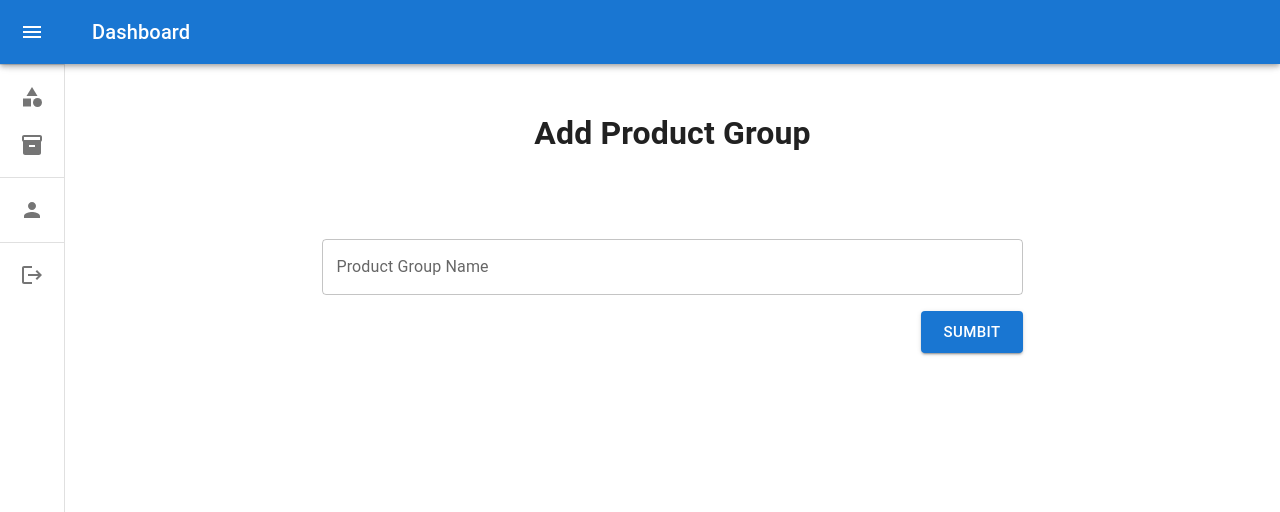
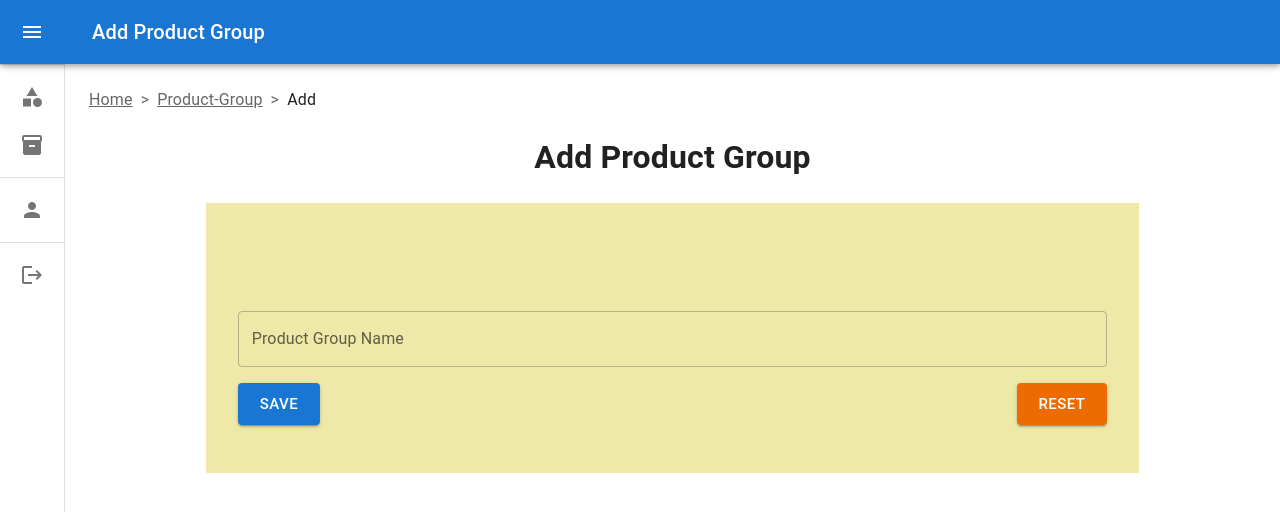
Before and after one commit to shafinmurani/enquiryform, a React (Create React App) app: page /product-group/add in a window 1280 px wide. Shown: the top 512 px of the page. Built offline with nearby package versions, Linux system fonts and the light colour scheme.

Commit message:
Delete Dialog box working Breadcrumbs component working added title prop to drawer component

```diff
--- /dev/null
+++ b/src/components/BreadcrumbsComponent.js
@@ -0,0 +1,36 @@
+import React from "react";
+import { useLocation, Link as RouterLink } from "react-router-dom";
+import { Breadcrumbs, Typography, Link } from "@mui/material";
+
+function toTitleCase(str) {
+  return str.replace(/\b\w+/g, function (s) {
+    return s.charAt(0).toUpperCase() + s.substr(1).toLowerCase();
+  });
+}
+
+export default function BreadcrumbsComponent() {
+  let location = useLocation();
+  const pathnames = location.pathname.split("/").filter((x) => x);
+
+  return (
+    <Breadcrumbs separator=">" aria-label="Breadcrumb">
+      <Link color="inherit" component={RouterLink} to="/">
+        Home
+      </Link>
+      {pathnames.map((value, index) => {
+        const last = index === pathnames.length - 1;
+        const to = `/${pathnames.slice(0, index + 1).join("/")}`;
+
+        return last ? (
+          <Typography color="textPrimary" key={to}>
+            {toTitleCase(value)}
+          </Typography>
+        ) : (
+          <Link color="inherit" component={RouterLink} to="/" key={to}>
+            {toTitleCase(value)}
+          </Link>
+        );
+      })}
+    </Breadcrumbs>
+  );
+}
--- /dev/null
+++ b/src/components/DialogBoxComponent.js
@@ -0,0 +1,16 @@
+import { Dialog, DialogTitle } from "@mui/material";
+
+export default function DialogBoxComponent(props) {
+  const { onClose, open } = props;
+  const handleClose = () => {
+    onClose();
+  };
+
+  return (
+    <Dialog style={props.style} onClose={handleClose} open={open}>
+      <DialogTitle style={{ color: "green" }}>{props.title}</DialogTitle>
+      <p style={{ margin: 20 }}>{props.content}</p>
+      {props.children}
+    </Dialog>
+  );
+}
--- a/src/components/DrawerComponent.js
+++ b/src/components/DrawerComponent.js
@@ -115,7 +115,7 @@ export default function DrawerComponent(props) {
             <MenuIcon />
           </IconButton>
           <Typography variant="h6" noWrap component="div">
-            Dashboard
+            {props.title}
           </Typography>
         </Toolbar>
       </AppBar>
--- a/src/pages/party/Party.js
+++ b/src/pages/party/Party.js
@@ -4,7 +4,7 @@ import DrawerComponent from "../../components/DrawerComponent";
 export default function Party() {
   return (
     <>
-      <DrawerComponent>Party</DrawerComponent>
+      <DrawerComponent title="Party">Party</DrawerComponent>
     </>
   );
 }
--- a/src/pages/product/Product.js
+++ b/src/pages/product/Product.js
@@ -4,7 +4,7 @@ import DrawerComponent from "../../components/DrawerComponent";
 export default function Product() {
   return (
     <>
-      <DrawerComponent>Product</DrawerComponent>
+      <DrawerComponent title="Product">Product</DrawerComponent>
     </>
   );
 }
--- a/src/pages/product_group/AddProductGroup.js
+++ b/src/pages/product_group/AddProductGroup.js
@@ -1,7 +1,14 @@
 import React from "react";
 import DrawerComponent from "../../components/DrawerComponent";
-import { Alert, Button, CircularProgress, TextField } from "@mui/material";
+import {
+  Alert,
+  Button,
+  CircularProgress,
+  TextField,
+
+} from "@mui/material";
 import axios from "axios";
+import BreadcrumbsComponent from "../../components/BreadcrumbsComponent";
 
 export default function AddProductGroup() {
   const [productGroupName, setProductGroupName] = React.useState("");
@@ -29,7 +36,17 @@ export default function AddProductGroup() {
   };
   return (
     <>
-      <DrawerComponent>
+      <DrawerComponent title="Add Product Group">
+    <BreadcrumbsComponent />
+        {/* <Breadcrumbs separator=">" aria-label="breadcrumb">
+          <Link underline="hover" color="inherit" to="/">
+            Home
+          </Link>
+          <Link underline="hover" color="inherit" to="/product-group">
+            Product group
+          </Link>
+          <Typography color="text.primary">Add Product group</Typography>
+        </Breadcrumbs> */}
         <div
           style={{
             display: "flex",
@@ -40,7 +57,15 @@ export default function AddProductGroup() {
         >
           <h1>Add Product Group</h1>
         </div>
-        <div style={{ width: "60%", marginInline: "auto" }}>
+        <div
+          style={{
+            width: "80%",
+            marginInline: "auto",
+            backgroundColor: "#EEE8A9",
+            padding: "3rem",
+            paddingInline: "2rem",
+          }}
+        >
           <div
             style={{
               display: "flex",
@@ -64,20 +89,46 @@ export default function AddProductGroup() {
               onChange={(e) => setProductGroupName(e.target.value)}
               style={{ width: "100%" }}
               label="Product Group Name"
+              value={productGroupName}
             />
+            <div
+              style={{
+                width: "100%",
+                display: "flex",
+                flexDirection: "row",
+                justifyContent: "space-between",
+              }}
+            >
               <Button
                 onClick={submit}
                 disabled={isLoading}
                 size="large"
                 variant="contained"
-              style={{ flex: "2" }}
+                // style={{ flex: "2" }}
               >
                 {isLoading ? (
                   <CircularProgress style={{ color: "white" }} />
                 ) : (
-                "Sumbit"
+                  "Save"
                 )}
               </Button>
+              <Button
+                onClick={() => {
+                  setProductGroupName("");
+                }}
+                disabled={isLoading}
+                size="large"
+                variant="contained"
+                color="warning"
+                // style={{ flex: "2" }}
+              >
+                {isLoading ? (
+                  <CircularProgress style={{ color: "white" }} />
+                ) : (
+                  "Reset"
+                )}
+              </Button>
+            </div>
           </div>
         </div>
       </DrawerComponent>
--- a/src/pages/product_group/ProductGroup.js
+++ b/src/pages/product_group/ProductGroup.js
@@ -1,7 +1,7 @@
 import React, { useEffect } from "react";
 import DrawerComponent from "../../components/DrawerComponent";
-import { Button } from "@mui/material";
-import { Add, Delete } from "@mui/icons-material";
+import { Button, Dialog, DialogTitle, Typography } from "@mui/material";
+import { Add, Delete, Edit } from "@mui/icons-material";
 import { Link } from "react-router-dom";
 import Table from "@mui/material/Table";
 import TableBody from "@mui/material/TableBody";
@@ -11,6 +11,8 @@ import TableHead from "@mui/material/TableHead";
 import TableRow from "@mui/material/TableRow";
 import Paper from "@mui/material/Paper";
 import axios from "axios";
+import BreadcrumbsComponent from "../../components/BreadcrumbsComponent";
+import DialogBoxComponent from "../../components/DialogBoxComponent";
 
 export default function ProductGroup() {
   const [rows, setRows] = React.useState([]);
@@ -21,9 +23,25 @@ export default function ProductGroup() {
         setRows(res.data.list);
       });
   }, []);
+  const [open, setOpen] = React.useState(false);
+  const [title, setTitle] = React.useState("");
+  const [message, setMessage] = React.useState("");
+
+  const handleClickOpen = (title, message) => {
+    setOpen(true);
+    setMessage(message);
+    setTitle(title);
+  };
+
+  const handleClose = () => {
+    setOpen(false);
+    setTitle("");
+    setMessage("");
+  };
   return (
     <>
-      <DrawerComponent>
+      <DrawerComponent title="Product Group List">
+        <BreadcrumbsComponent />
         <div
           style={{
             display: "flex",
@@ -56,14 +74,18 @@ export default function ProductGroup() {
               <TableRow>
                 <TableCell>ID</TableCell>
                 <TableCell align="right">Product Group</TableCell>
-                <TableCell align="right">Is Deleted</TableCell>
+                {/* <TableCell align="right">Is Deleted</TableCell> */}
                 <TableCell align="right">Date Created</TableCell>
                 <TableCell align="right">Date Modified</TableCell>
                 <TableCell align="right">Actions</TableCell>
               </TableRow>
             </TableHead>
             <TableBody>
-              {rows.map((row) => (
+              {rows.map((row) => {
+                if (row.isDeleted === "Yes") {
+                  return null;
+                } else {
+                  return (
                     <TableRow
                       key={row.name}
                       sx={{ "&:last-child td, &:last-child th": { border: 0 } }}
@@ -72,24 +94,66 @@ export default function ProductGroup() {
                         {row.iCategoryID}
                       </TableCell>
                       <TableCell align="right">{row.vCategory}</TableCell>
-                  <TableCell align="right">{row.isDeleted}</TableCell>
+                      {/* <TableCell align="right">{row.isDeleted}</TableCell> */}
                       <TableCell align="right">{row.dtCreated}</TableCell>
                       <TableCell align="right">{row.dtModified}</TableCell>
-                  <TableCell align="right">
+                      <TableCell
+                        style={{ display: "flex", gap: "1rem" }}
+                        align="right"
+                      >
                         <Button
                           size="small"
-                      style={{ width: "60%" }}
                           variant="contained"
                           color="error"
+                          onClick={() => {
+                            handleClickOpen(
+                              "Are you sure?",
+                              `You want to delete "${row.vCategory}" product group?`
+                            );
+                          }}
                         >
                           <Delete />
                         </Button>
+                        <Button size="small" variant="contained" color="info">
+                          <Edit />
+                        </Button>
                       </TableCell>
                     </TableRow>
-              ))}
+                  );
+                }
+              })}
             </TableBody>
           </Table>
         </TableContainer>
+        <DialogBoxComponent
+          open={open}
+          onClose={handleClose}
+          title={title}
+          content={message}
+          style={{ padding: "1rem" }}
+        >
+          <div
+            style={{
+              display: "flex",
+              justifyContent: "flex-end",
+              margin: "1rem",
+              flexDirection: "row",
+              gap: "1rem",
+            }}
+          >
+            <Button size="small" variant="contained" color="error">
+              <Typography>Yes</Typography>
+            </Button>
+            <Button
+              onClick={handleClose}
+              size="small"
+              variant="contained"
+              color="info"
+            >
+              <Typography>No</Typography>
+            </Button>
+          </div>
+        </DialogBoxComponent>
       </DrawerComponent>
     </>
   );
```
Lines whose indentation alone changed are shown as unchanged.
